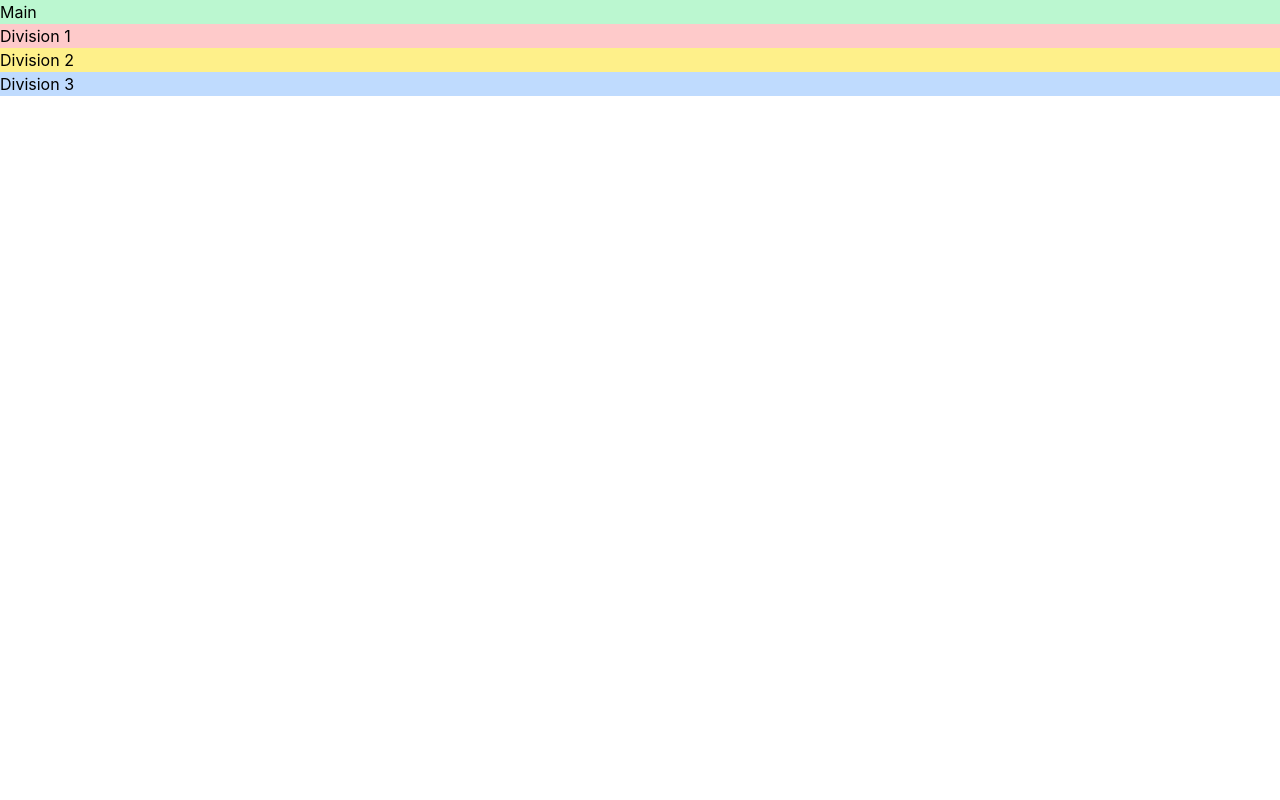
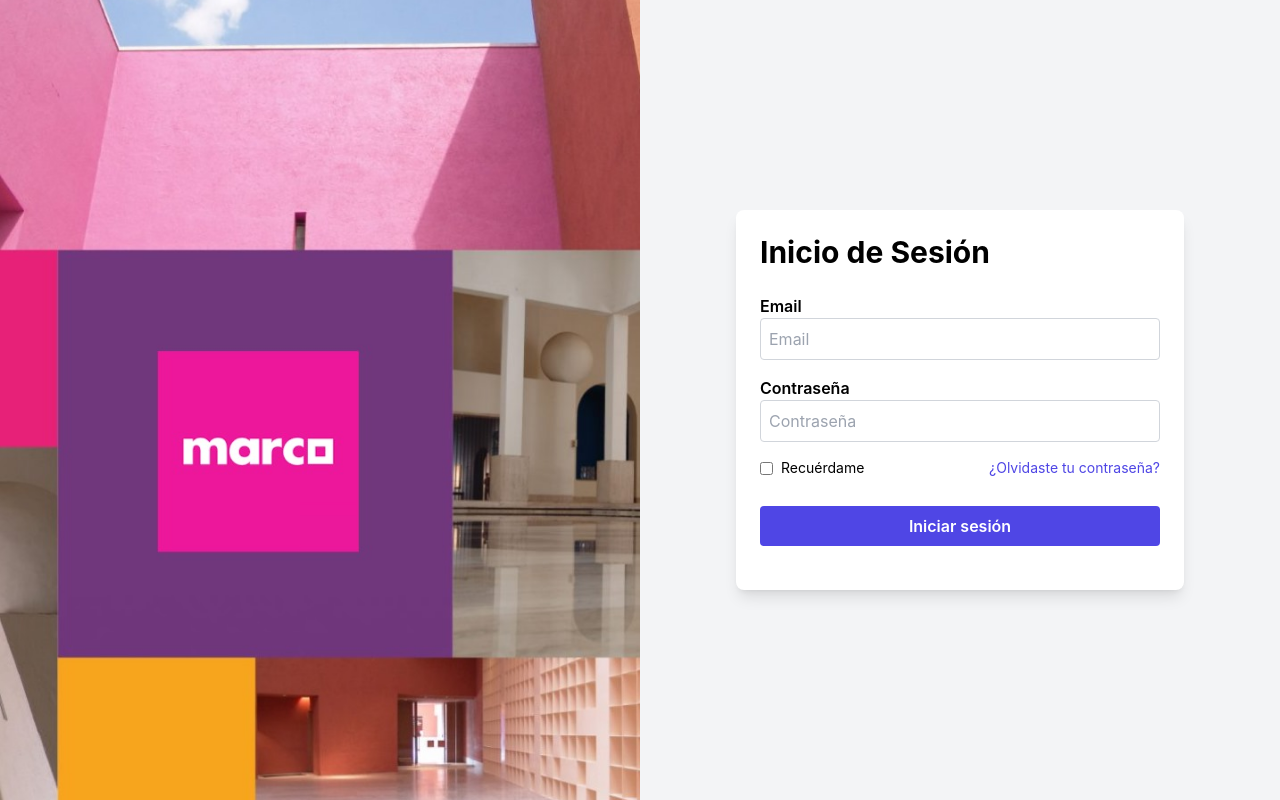
Before and after one commit to ErickLimAce/appweb1, a React (Create React App) app: page / in a window 1280 px wide. Built offline with nearby package versions, Linux system fonts and the light colour scheme.

Commit message:
Added Routing

```diff
--- a/package.json
+++ b/package.json
@@ -10,8 +10,10 @@
     "@types/node": "^16.18.119",
     "@types/react": "^18.3.12",
     "@types/react-dom": "^18.3.1",
+    "@types/react-router-dom": "^5.3.3",
     "react": "^18.3.1",
     "react-dom": "^18.3.1",
+    "react-router-dom": "^6.28.0",
     "react-scripts": "5.0.1",
     "typescript": "^4.9.5",
     "web-vitals": "^2.1.4"
--- a/src/App.tsx
+++ b/src/App.tsx
@@ -1,20 +1,20 @@
 import React from 'react';
-//import logo from './logo.svg';
 import './App.css';
-import Login from './components/Login';
-import Main from './components/Main';
+import { BrowserRouter as Router, Route, Routes } from 'react-router-dom'; // Use BrowserRouter instead of Router
+import { routes } from './routes';
 
 /**
- * The main component of the application that renders the Login component.
+ * The main component of the application that renders the routes.
  */
 function App() {
   return (
-    <div >
-      <Main />
-
-    </div>
-
-
+    <Router>
+      <Routes>
+        {routes.map((route) => (
+          <Route key={route.path} path={route.path} element={route.element} />
+        ))}
+      </Routes>
+    </Router>
   );
 }
 
--- a/src/components/Login.tsx
+++ b/src/components/Login.tsx
@@ -1,7 +1,7 @@
 import React from "react";
 import logingImg from "../assets/marco1.jpeg";
 
-export default function Login() {
+const Login: React.FC = () => {
   return (
     <div className="grid grid-cols-1 lg:grid-cols-2 h-screen">
       <div className="hidden lg:block relative h-full">
@@ -47,4 +47,6 @@ export default function Login() {
       </div>
     </div>
   );
-}
+};
+
+export default Login;
--- /dev/null
+++ b/src/pages/LoginPage.tsx
@@ -0,0 +1,8 @@
+import React from 'react';
+import Login from '../components/Login'
+
+const LoginPage: React.FC = () => {
+    return <Login />
+};
+
+export default LoginPage;
--- /dev/null
+++ b/src/pages/MainPage.tsx
@@ -0,0 +1,7 @@
+import Main from '../components/Main'
+
+const MainPage: React.FC = () => {
+    return <Main />
+};
+
+export default MainPage;
--- /dev/null
+++ b/src/routes.tsx
@@ -0,0 +1,8 @@
+import React from 'react';
+import LoginPage from './pages/LoginPage';
+import MainPage from './pages/MainPage';
+
+export const routes = [
+  { path: '/', element: <LoginPage />, label: 'Login' },
+  { path: '/Main', element: <MainPage />, label: 'Main' },
+];
```
Also changed, not shown: 1 other file (tests, documents, lock files or other folders).
